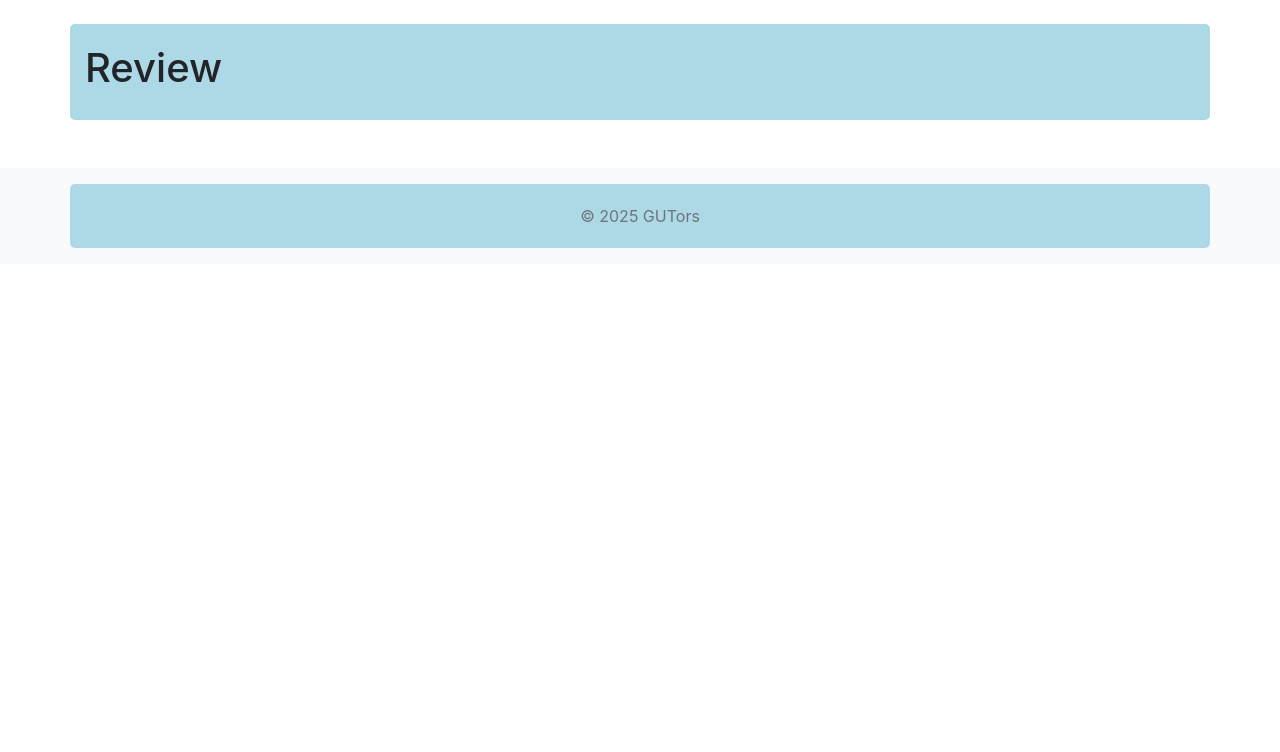
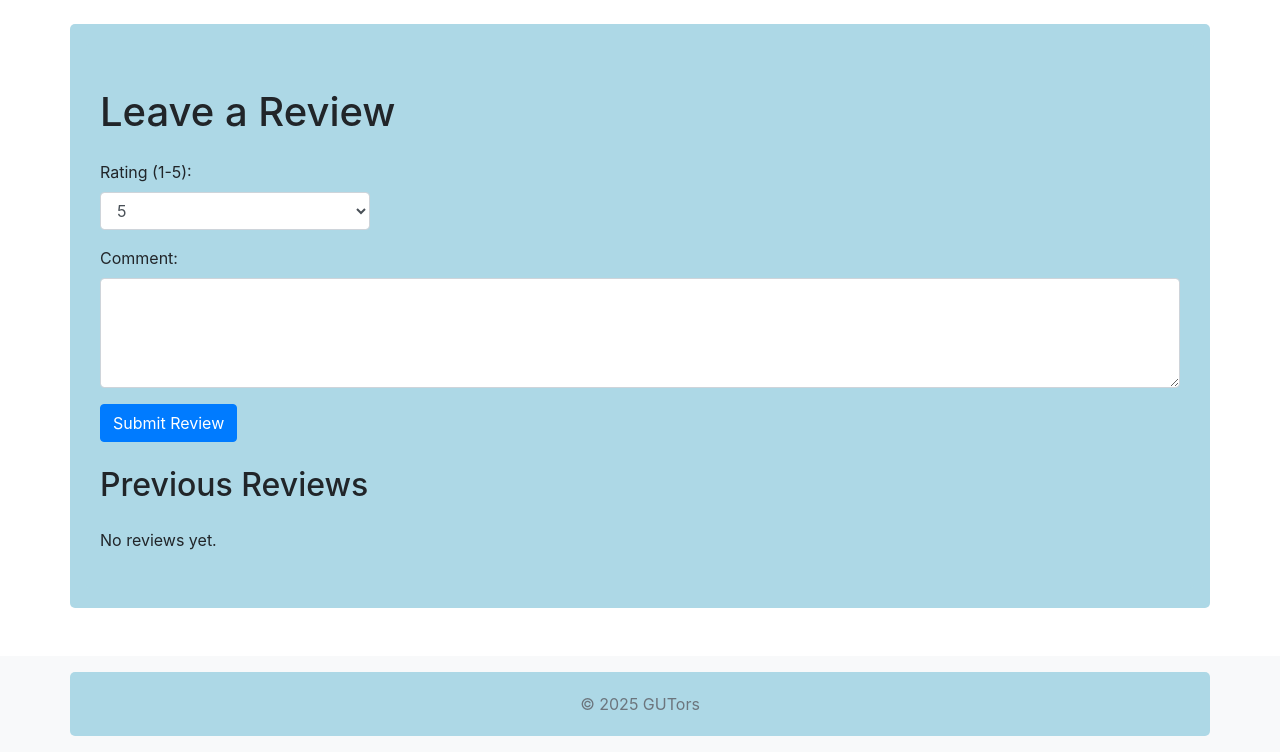
Before and after one commit to tkeillor/GUTors, a Django app: page /GUTors/review/ in a window 1280 px wide. Shown: the part 76-828 px from the top of the page. Before the commit the page ends 324 px from the top, so only its background shows below. Run offline with Django 3.2, Linux system fonts and the light colour scheme; some libraries are stand-ins or nearby versions.

Commit message:
only Basic review.html.

```diff
--- a/templates/GUTors_app/review.html
+++ b/templates/GUTors_app/review.html
@@ -1,14 +1,45 @@
 {% extends 'GUTors_app/base.html' %}
 
-{% load staticfiles %}
+{% load static %}
 
-{% block title_block %}
-{% endblock %}
+{% block title_block %}Review{% endblock %}
 
 {% block body_block %}
-    <h1>Review</h1>
-    <div>
+    <div class="container">
+        <h1 class="my-4">Leave a Review</h1>
+
+        {# Review submission form #}
+        <form method="post">
+            {% csrf_token %}
+            <div class="form-group">
+                <label for="rating">Rating (1-5):</label>
+                <select class="form-control w-25" id="rating" name="rating" required>
+                    <option value="1">1</option>
+                    <option value="2">2</option>
+                    <option value="3">3</option>
+                    <option value="4">4</option>
+                    <option value="5" selected>5</option>
+                </select>
+            </div>
+            <div class="form-group">
+                <label for="comment">Comment:</label>
+                <textarea class="form-control" id="comment" name="comment" rows="4" maxlength="1000" required></textarea>
+            </div>
+            <button type="submit" class="btn btn-primary">Submit Review</button>
+        </form>
+
+        {# Display existing reviews #}
+        <h2 class="my-4">Previous Reviews</h2>
+        <div class="list-group">
+            {% for review in reviews %}
+                <div class="list-group-item">
+                    <h5>{{ review.session.tutor.user.username }} ({{ review.rating }}/5)</h5>
+                    <p>{{ review.comment }}</p>
+                    <small class="text-muted">{{ review.created_at }}</small>
+                </div>
+            {% empty %}
+                <p>No reviews yet.</p>
+            {% endfor %}
+        </div>
     </div>
-
-
 {% endblock %}
```
